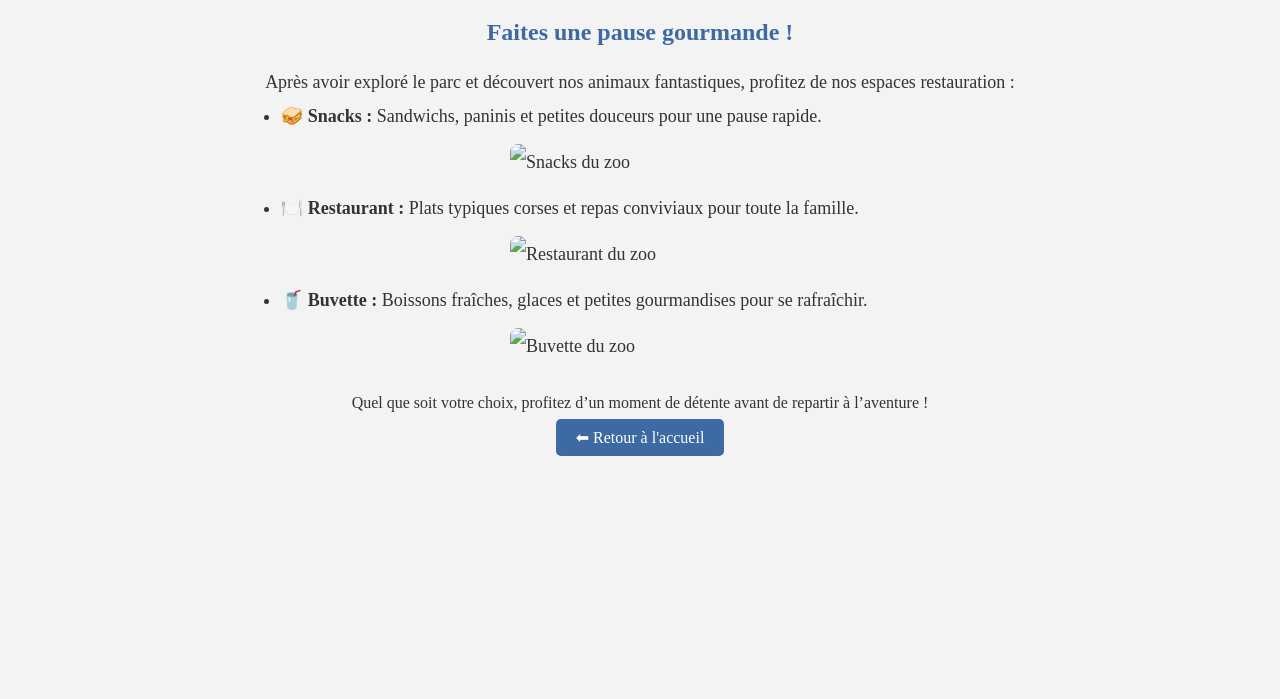
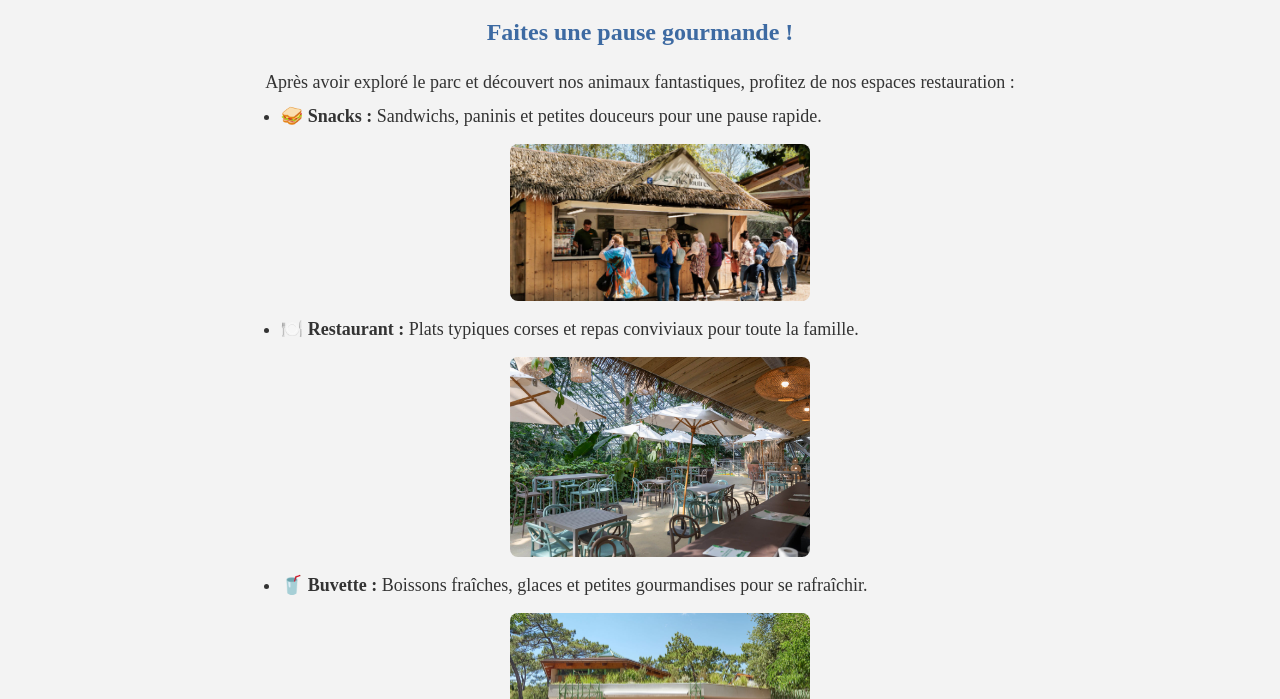
Before and after one commit to figa2a/Zoo2a, a plain HTML site: page restauration.html in a window 1280 px wide. Shown: the part 101-800 px from the top of the page. Drawn offline with Linux system fonts and the light colour scheme.

Commit message:
Update restauration.html

```diff
--- a/restauration.html
+++ b/restauration.html
@@ -20,15 +20,15 @@
    <ul style="width:60%; margin:auto; line-height:2; font-size:18px;">
       <li>
          <b>🥪 Snacks :</b> Sandwichs, paninis et petites douceurs pour une pause rapide. <br>
-         <img src="URL_IMAGE_SNACK" alt="Snacks du zoo" style="max-width:300px; display:block; margin:10px auto; border-radius:8px;">
+         <img src="snack.jpg" alt="Snacks du zoo" style="max-width:300px; display:block; margin:10px auto; border-radius:8px;">
       </li>
       <li>
          <b>🍽️ Restaurant :</b> Plats typiques corses et repas conviviaux pour toute la famille. <br>
-         <img src="URL_IMAGE_RESTAURANT" alt="Restaurant du zoo" style="max-width:300px; display:block; margin:10px auto; border-radius:8px;">
+         <img src="restau.jpg" alt="Restaurant du zoo" style="max-width:300px; display:block; margin:10px auto; border-radius:8px;">
       </li>
       <li>
          <b>🥤 Buvette :</b> Boissons fraîches, glaces et petites gourmandises pour se rafraîchir. <br>
-         <img src="URL_IMAGE_BUVETTE" alt="Buvette du zoo" style="max-width:300px; display:block; margin:10px auto; border-radius:8px;">
+         <img src="buvette.jpg" alt="Buvette du zoo" style="max-width:300px; display:block; margin:10px auto; border-radius:8px;">
       </li>
    </ul>
 
@@ -43,4 +43,5 @@
    </div>
 
 </body>
+
 </html>
```
